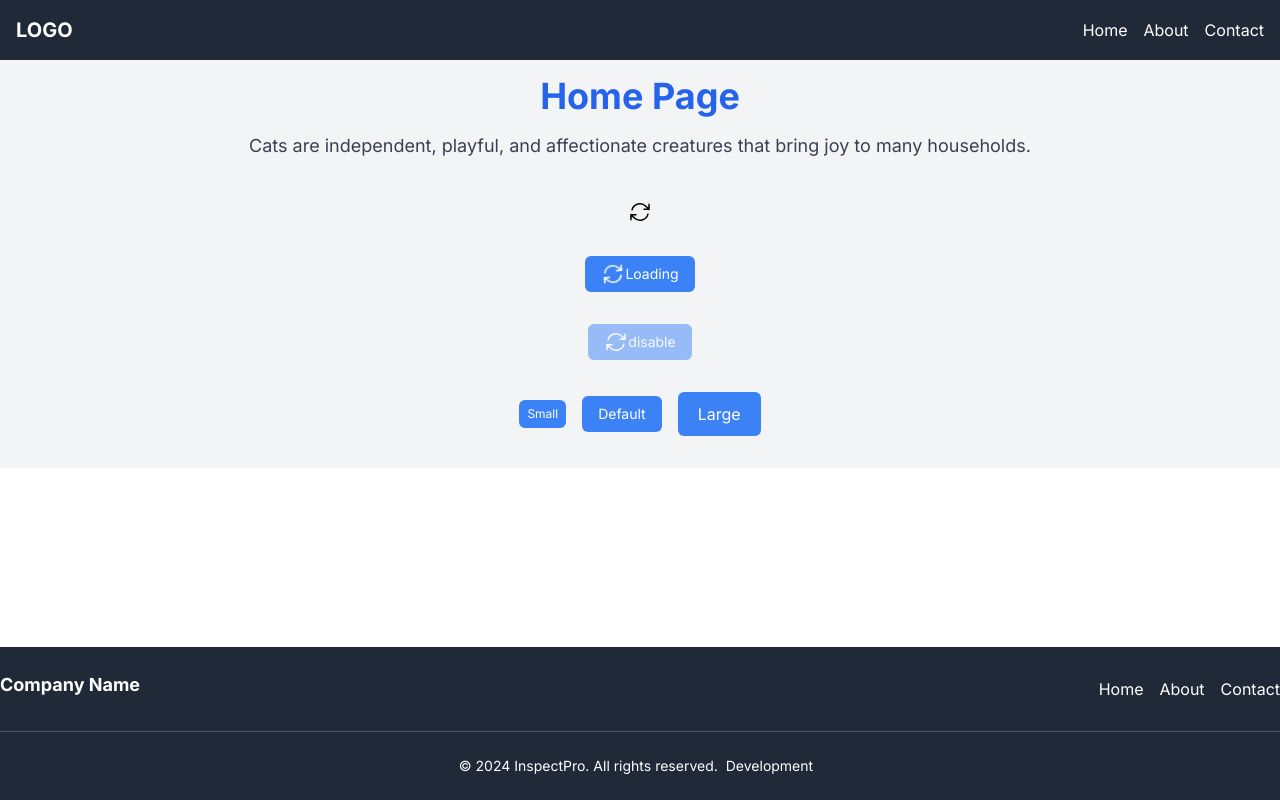
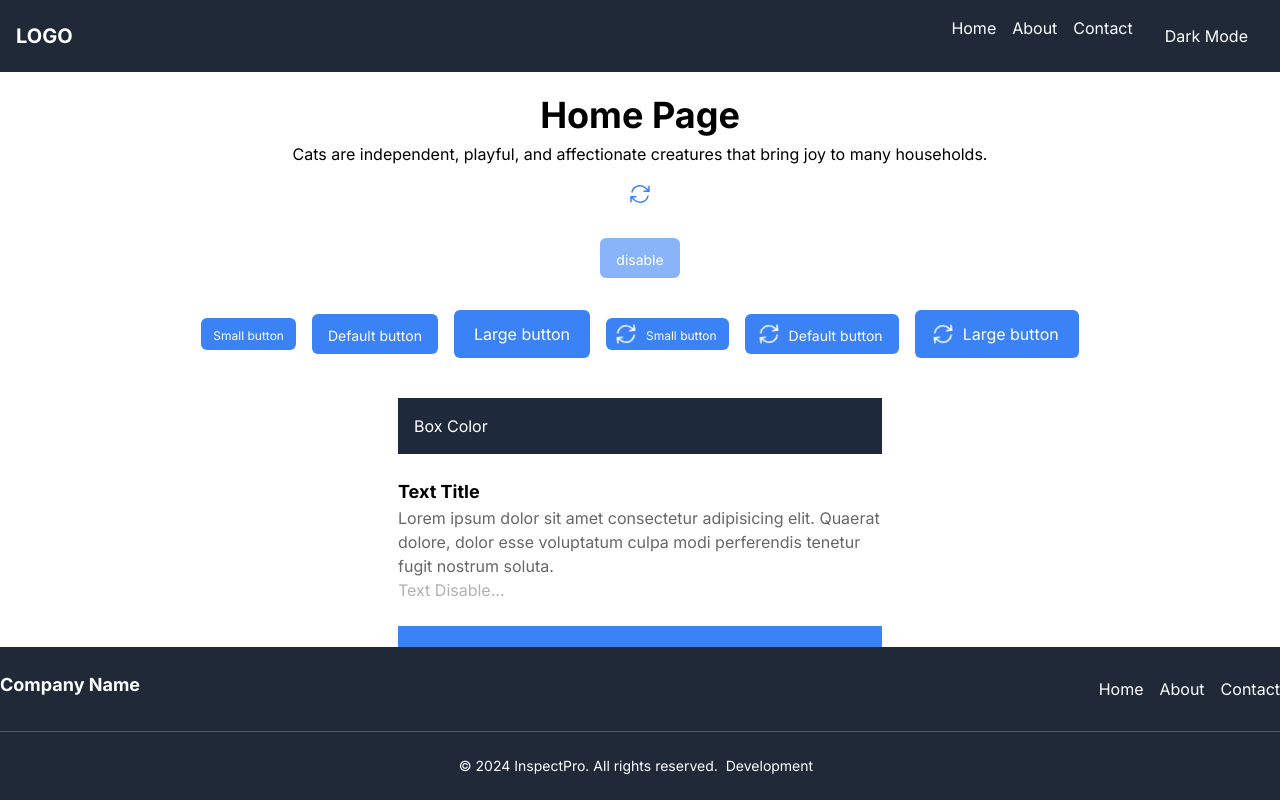
Before and after one commit to pawsitive-dav/next-template, a Next.js app: page / in a window 1280 px wide. Built offline with nearby package versions, Linux system fonts and the light colour scheme.

Commit message:
Update Button and Dark Mode

```diff
--- /dev/null
+++ b/app/components/BaseComponents/DarkModeButton.tsx
@@ -0,0 +1,28 @@
+'use client'
+
+import { useState, useEffect } from 'react'
+
+export default function DarkModeButton() {
+  const [theme, setTheme] = useState('light')
+
+  useEffect(() => {
+    if (theme === 'dark') {
+      document.documentElement.classList.add('dark')
+    } else {
+      document.documentElement.classList.remove('dark')
+    }
+  }, [theme])
+
+  const toggleTheme = () => {
+    setTheme(theme === 'dark' ? 'light' : 'dark')
+  }
+
+  return (
+    <button
+      onClick={toggleTheme}
+      className='px-4 py-2 rounded-md bg-gray-800 text-white dark:bg-gray-200 dark:text-black'
+    >
+      {theme === 'dark' ? 'Light Mode' : 'Dark Mode'}
+    </button>
+  )
+}
--- a/app/components/Layouts/Navbar.tsx
+++ b/app/components/Layouts/Navbar.tsx
@@ -1,32 +1,36 @@
-import Link from "next/link";
+import Link from 'next/link'
+import DarkModeButton from '../BaseComponents/DarkModeButton'
 
 export default function Navbar() {
   const menuList = [
-    { name: "Home", to: "/" },
-    { name: "About", to: "/about" },
-    { name: "Contact", to: "/contact" },
-  ];
+    { name: 'Home', to: '/' },
+    { name: 'About', to: '/about' },
+    { name: 'Contact', to: '/contact' }
+  ]
 
   return (
-    <nav className="bg-gray-800 p-4">
-      <div className="container mx-auto flex justify-between items-center">
+    <nav className='bg-gray-800 p-4'>
+      <div className='container mx-auto flex justify-between items-center'>
         <div>
-          <Link href="/" className="text-white text-xl font-bold">
+          <Link href='/' className='text-white text-xl font-bold'>
             LOGO
           </Link>
         </div>
         <div>
-          <ul className="flex space-x-4">
+          <ul className='flex space-x-4'>
             {menuList.map((item, index) => (
               <li key={index}>
-                <Link href={item.to} className="text-white hover:text-gray-300">
+                <Link href={item.to} className='text-white hover:text-gray-300'>
                   {item.name}
                 </Link>
               </li>
             ))}
+            <li>
+              <DarkModeButton />
+            </li>
           </ul>
         </div>
       </div>
     </nav>
-  );
+  )
 }
--- a/app/components/Ui/PButton.tsx
+++ b/app/components/Ui/PButton.tsx
@@ -1,37 +1,60 @@
+'use client'
+
 import React from 'react'
+import PIcon from './PIcon'
 
 type PButtonProps = {
   children: React.ReactNode
   disabled?: boolean
-  size?: 'sm' | 'md' | 'lg' // กำหนด type ของ prop size
+  loading?: boolean
+  size?: 'sm' | 'md' | 'lg'
 }
 
-export default function PButton({ children, disabled = false, size = 'md' }: PButtonProps) {
-  // กำหนดค่า height ตาม size ที่รับเข้ามา
-  let heightClass = ''
-  switch (size) {
-    case 'sm':
-      heightClass = 'h-7 px-2 text-xs'
-      break
-    case 'md':
-      heightClass = 'h-9 px-4 text-sm'
-      break
-    case 'lg':
-      heightClass = 'h-11 px-5 text-base'
-      break
-    default:
-      heightClass = 'h-9 px-4 text-sm'
-      break
+const getSizeClasses = (size: 'sm' | 'md' | 'lg', loading: boolean) => {
+  const sizeClasses = {
+    sm: 'h-8 px-3 text-xs',
+    md: 'h-10 px-4 text-sm',
+    lg: 'h-12 px-5 text-base'
   }
+
+  const textClasses = {
+    sm: 'pt-1',
+    md: 'pt-1',
+    lg: ''
+  }
+
+  const loadingClasses = {
+    sm: loading ? 'pl-2' : '',
+    md: loading ? 'pl-3' : '',
+    lg: loading ? 'pl-4' : ''
+  }
+
+  return {
+    sizeClass: sizeClasses[size],
+    textClass: textClasses[size],
+    loadingClass: loadingClasses[size]
+  }
+}
+
+export default function PButton({
+  children,
+  disabled = false,
+  loading = false,
+  size = 'md'
+}: PButtonProps) {
+  const { sizeClass, textClass, loadingClass } = getSizeClasses(size, loading)
 
   return (
     <button
-      className={`flex items-center justify-center bg-blue-500 hover:bg-blue-700 text-white rounded-md ${heightClass} ${
-        disabled ? 'opacity-50 cursor-not-allowed' : ''
-      }`}
+      className={`flex items-center justify-center rounded-md ${sizeClass} ${loadingClass} bg-blue-500 hover:bg-blue-700 text-white
+        ${disabled ? 'opacity-60 cursor-not-allowed' : ''}
+      `}
       disabled={disabled}
     >
-      {children}
+      <div className={`${loading ? 'block' : 'hidden'} mr-2`}>
+        <PIcon name={'arrow-path'} size={'6'} color={'white'} spin />
+      </div>
+      <div className={`${textClass}`}>{children}</div>
     </button>
   )
 }
--- a/app/components/Ui/PIcon.tsx
+++ b/app/components/Ui/PIcon.tsx
@@ -8,11 +8,12 @@ type IconType = {
 }
 
 type SizeType = '4' | '5' | '6' | '8' | '10' | '12' | '16' | '20' | '24'
+type ColorsType = 'normal' | 'primary' | 'info' | 'success' | 'warning' | 'error' | 'white'
 
 type PIconProps = {
   name?: string
   size?: SizeType
-  color?: string
+  color?: ColorsType
   spin?: boolean
 }
 
@@ -28,10 +29,20 @@ const sizeClasses: { [key in SizeType]: string } = {
   '24': 'w-24 h-24'
 }
 
+const colorsClasses: { [key in ColorsType]: string } = {
+  normal: 'text-normal',
+  primary: 'text-primary',
+  info: 'text-info',
+  success: 'text-success',
+  warning: 'text-warning',
+  error: 'text-error',
+  white: 'text-white'
+}
+
 export default function PIcon({
   name = 'home',
   size = '6',
-  color = 'black',
+  color = 'normal',
   spin = false
 }: PIconProps) {
   const componentName =
@@ -47,11 +58,11 @@ export default function PIcon({
   }
 
   const widthHeightClass = sizeClasses[size]
+  const colorsClass = colorsClasses[color]
 
-  // กำหนดเงื่อนไขในการใช้งาน spin
   const iconClassName = spin
-    ? `${widthHeightClass} text-${color} animate-spin`
-    : `${widthHeightClass} text-${color}`
+    ? `${widthHeightClass} ${colorsClass} animate-spin`
+    : `${widthHeightClass} ${colorsClass}`
 
   return <IconComponent className={iconClassName} />
 }
--- a/app/layout.tsx
+++ b/app/layout.tsx
@@ -1,28 +1,30 @@
-import type { Metadata } from "next";
-import { Inter } from "next/font/google";
-import "./assets/css/globals.css";
-import Navbar from "./components/Layouts/Navbar";
-import Footer from "./components/Layouts/Footer";
+import type { Metadata } from 'next'
+import { Inter } from 'next/font/google'
+import './assets/css/globals.css'
+import Navbar from './components/Layouts/Navbar'
+import Footer from './components/Layouts/Footer'
 
-const inter = Inter({ subsets: ["latin"] });
+const inter = Inter({ subsets: ['latin'] })
 
 export const metadata: Metadata = {
-  title: "Next Template",
-  description: "Generated by create next app",
-};
+  title: 'Next Template',
+  description: 'Generated by create next app'
+}
 
 export default function RootLayout({
-  children,
+  children
 }: Readonly<{
-  children: React.ReactNode;
+  children: React.ReactNode
 }>) {
   return (
-    <html lang="en">
-      <body className={`flex flex-col h-screen ${inter.className}`}>
+    <html lang='en'>
+      <body
+        className={`flex flex-col h-screen bg-white text-narmal dark:bg-gray-900 dark:text-white ${inter.className}`}
+      >
         <Navbar />
-        <main className="flex-1 overflow-y-auto">{children}</main>
+        <main className='flex-1 overflow-y-auto'>{children}</main>
         <Footer />
       </body>
     </html>
-  );
+  )
 }
--- a/app/page.tsx
+++ b/app/page.tsx
@@ -6,32 +6,111 @@ export const metadata: Metadata = {
   title: 'Home'
 }
 
-export default function Home() {
+export default function Page() {
   return (
-    <div className='flex flex-col items-center justify-center bg-gray-100 p-4'>
-      <h1 className='text-4xl font-bold text-blue-600 mb-4'>Home Page</h1>
-      <p className='text-lg text-gray-700 mb-6 text-center'>
+    <div className='flex flex-col items-center justify-center p-4'>
+      <h1 className='text-header-1 font-bold'>Home Page</h1>
+      <p>
         Cats are independent, playful, and affectionate creatures that bring joy to many households.
       </p>
       <div className='py-4'>
-        <PIcon name={'arrow-path'} size={'6'} color={'blue-700'} />
+        <PIcon name={'arrow-path'} size={'6'} color={'primary'} />
       </div>
       <div className='py-4'>
-        <PButton>
-          <PIcon name={'arrow-path'} size={'6'} color={'white'} spin />
-          Loading
+        <PButton disabled>disable</PButton>
+      </div>
+      <div className='py-4 flex items-center space-x-4'>
+        <PButton size='sm'>Small button</PButton>
+        <PButton size='md'>Default button</PButton>
+        <PButton size='lg'>Large button</PButton>
+
+        <PButton size='sm' loading>
+          Small button
+        </PButton>
+        <PButton size='md' loading>
+          Default button
+        </PButton>
+        <PButton size='lg' loading>
+          Large button
         </PButton>
       </div>
-      <div className='py-4'>
-        <PButton disabled>
-          <PIcon name={'arrow-path'} size={'6'} color={'white'} />
-          disable
-        </PButton>
-      </div>
-      <div className='py-4 flex items-center space-x-4'>
-        <PButton size='sm'>Small</PButton>
-        <PButton size='md'>Default</PButton>
-        <PButton size='lg'>Large</PButton>
+
+      <div className='py-4 w-[500px]'>
+        <div className='bg-slate-800 p-4 m-2 text-white'>Box Color</div>
+        <div className='py-4 m-2'>
+          <h1 className='text-lg font-bold'>Text Title</h1>
+          <p className='text-soft'>
+            Lorem ipsum dolor sit amet consectetur adipisicing elit. Quaerat dolore, dolor esse
+            voluptatum culpa modi perferendis tenetur fugit nostrum soluta.
+          </p>
+          <p className='text-disable cursor-not-allowed'>Text Disable...</p>
+        </div>
+
+        <div className='bg-blue-500 p-4 m-2 text-white'>Box Color</div>
+        <div className='py-4 m-2 text-primary'>
+          <h1 className='text-lg font-bold'>Text Title</h1>
+          <p>
+            Lorem ipsum dolor sit amet consectetur adipisicing elit. Quaerat dolore, dolor esse
+            voluptatum culpa modi perferendis tenetur fugit nostrum soluta.
+          </p>
+        </div>
+
+        <div className='bg-sky-500 p-4 m-2 text-white'>Box Color</div>
+        <div className='py-4 m-2 text-info'>
+          <h1 className='text-lg font-bold'>Text Title</h1>
+          <p>
+            Lorem ipsum dolor sit amet consectetur adipisicing elit. Quaerat dolore, dolor esse
+            voluptatum culpa modi perferendis tenetur fugit nostrum soluta.
+          </p>
+        </div>
+
+        <div className='bg-emerald-500 p-4 m-2 text-white'>Box Color</div>
+        <div className='py-4 m-2 text-success'>
+          <h1 className='text-lg font-bold'>Text Title</h1>
+          <p>
+            Lorem ipsum dolor sit amet consectetur adipisicing elit. Quaerat dolore, dolor esse
+            voluptatum culpa modi perferendis tenetur fugit nostrum soluta.
+          </p>
+        </div>
+
+        <div className='bg-yellow-500 p-4 m-2 text-white'>Box Color</div>
+        <div className='py-4 m-2 text-warning'>
+          <h1 className='text-lg font-bold'>Text Title</h1>
+          <p>
+            Lorem ipsum dolor sit amet consectetur adipisicing elit. Quaerat dolore, dolor esse
+            voluptatum culpa modi perferendis tenetur fugit nostrum soluta.
+          </p>
+        </div>
+
+        <div className='bg-red-500 p-4 m-2 text-white'>Box Color</div>
+        <div className='py-4 m-2 text-error'>
+          <h1 className='text-title font-medium'>Text Title</h1>
+          <p className='text-base'>
+            <span className='text-soft'>
+              Lorem ipsum dolor sit amet consectetur adipisicing elit. Quaerat dolore, dolor esse
+              voluptatum culpa modi
+            </span>{' '}
+            <span className='font-medium'>perferendis</span>{' '}
+            <span className='text-soft'>tenetur fugit nostrum soluta.</span>
+          </p>
+        </div>
+
+        <div className='flex flex-col space-y-2 my-[100px]'>
+          <p className='text-overline'>
+            Lorem ipsum dolor sit amet consectetur adipisicing elit. At, culpa?
+          </p>
+          <p className='text-caption'>
+            Lorem ipsum dolor sit amet consectetur adipisicing elit. At, culpa?
+          </p>
+          <p className='text-base'>
+            Lorem ipsum dolor sit amet consectetur adipisicing elit. At, culpa?
+          </p>
+          <h5 className='text-subtitle'>Subtitle</h5>
+          <h4 className='text-title'>Title</h4>
+          <h3 className='text-header-3'>Header 3</h3>
+          <h2 className='text-header-2'>Header 2</h2>
+          <h1 className='text-header-1'>Header 1</h1>
+        </div>
       </div>
     </div>
   )
--- a/tailwind.config.ts
+++ b/tailwind.config.ts
@@ -1,20 +1,66 @@
-import type { Config } from "tailwindcss";
+import type { Config } from 'tailwindcss'
+
+const baseColors = {
+  primary: '#3b82f6',
+  info: '#0ea5e9',
+  success: '#10b981',
+  warning: '#eab308',
+  error: '#ef4444'
+}
+
+const textColor = {
+  normal: '#1f2937'
+}
+
+const baseFontSize = {
+  overline: '0.75rem',
+  caption: '0.875rem',
+  subtitle: '1.125rem',
+  title: '1.25rem',
+  'header-3': '1.5rem',
+  'header-2': '1.875rem',
+  'header-1': '2.25rem'
+}
 
 const config: Config = {
   content: [
-    "./pages/**/*.{js,ts,jsx,tsx,mdx}",
-    "./components/**/*.{js,ts,jsx,tsx,mdx}",
-    "./app/**/*.{js,ts,jsx,tsx,mdx}",
+    './pages/**/*.{js,ts,jsx,tsx,mdx}',
+    './components/**/*.{js,ts,jsx,tsx,mdx}',
+    './app/**/*.{js,ts,jsx,tsx,mdx}'
   ],
   theme: {
     extend: {
+      fontSize: {
+        ...baseFontSize
+      },
+      textColor: {
+        ...baseColors,
+        ...textColor
+      },
+      backgroundColor: {
+        ...baseColors
+      },
+      borderColor: {
+        ...baseColors
+      },
       backgroundImage: {
-        "gradient-radial": "radial-gradient(var(--tw-gradient-stops))",
-        "gradient-conic":
-          "conic-gradient(from 180deg at 50% 50%, var(--tw-gradient-stops))",
-      },
-    },
+        'gradient-radial': 'radial-gradient(var(--tw-gradient-stops))',
+        'gradient-conic': 'conic-gradient(from 180deg at 50% 50%, var(--tw-gradient-stops))'
+      }
+    }
   },
-  plugins: [],
-};
-export default config;
+  darkMode: 'class',
+  plugins: [
+    function ({ addUtilities }: { addUtilities: any }) {
+      addUtilities({
+        '.text-soft': {
+          opacity: '0.6'
+        },
+        '.text-disable': {
+          opacity: '0.3'
+        }
+      })
+    }
+  ]
+}
+export default config
```
